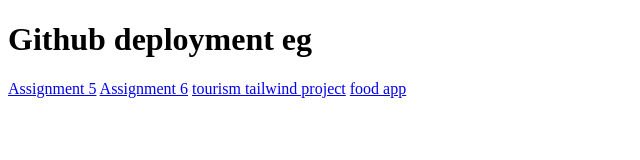
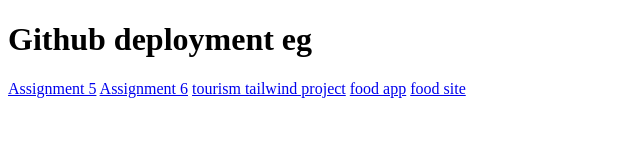
Before and after one commit to kirthikajeyalakshmi/MERN-, a plain HTML site: page index.html in a window 1280 px wide. Shown: the full height of the page, 0-640 px from the left. Drawn offline with Linux system fonts and the light colour scheme.

Commit message:
Add files via upload

```diff
--- a/index.html
+++ b/index.html
@@ -11,5 +11,6 @@
     <a href="assign6.html" target="_blank">Assignment 6</a>
     <a href="./projects/tourism/index.html">tourism tailwind project</a>
     <a href="./projects/food store/public/index.html" target="_blank">food app</a>
+    <a href="./projects/food app/index.html">food site</a>
 </body>
 </html>
```
